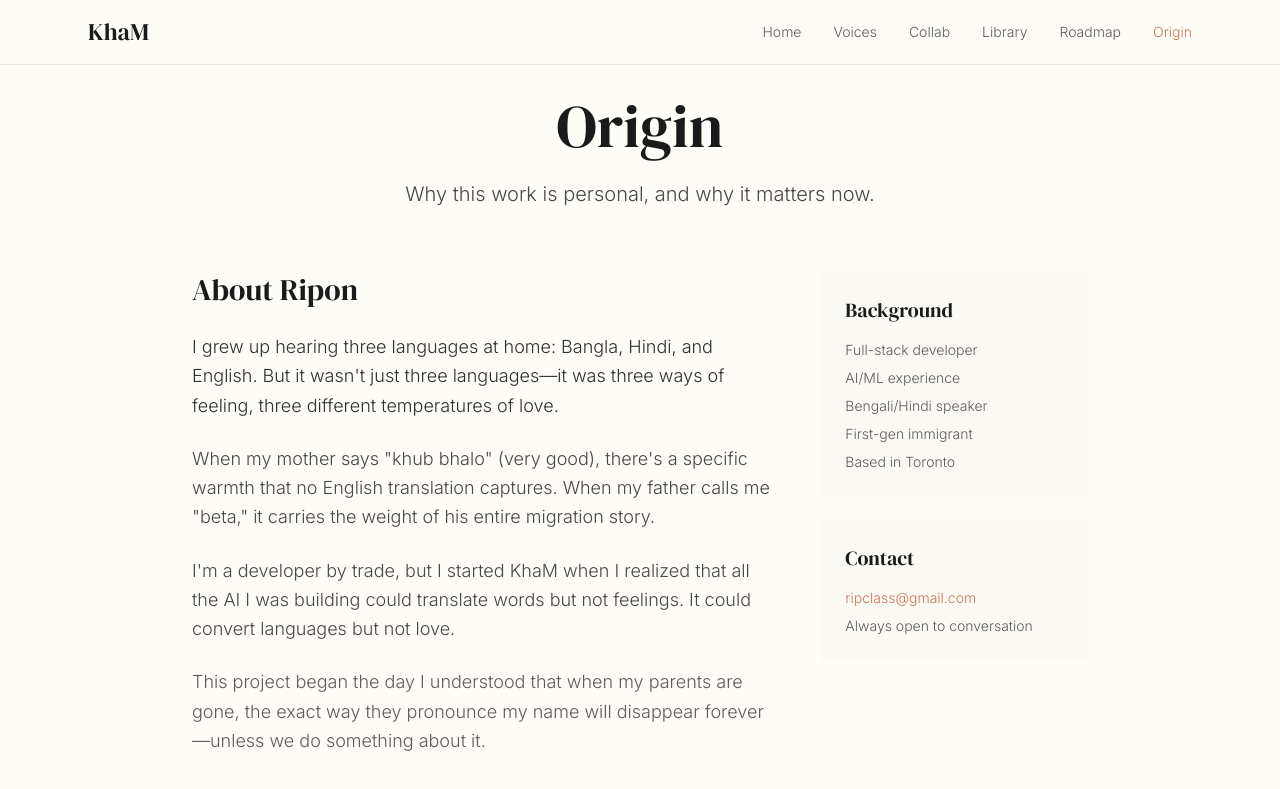
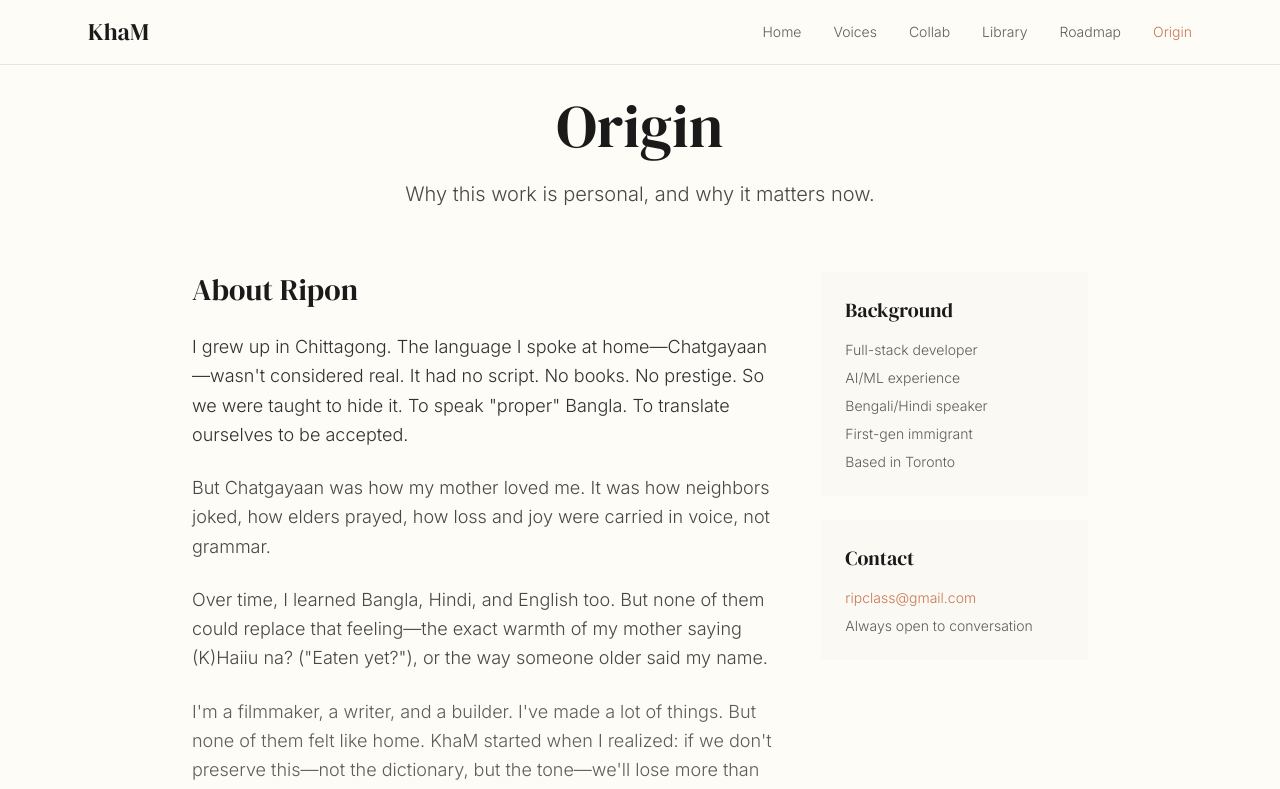
Before and after one commit to ripclass/kham-voice-keepers, a React (Vite) app: page /team in a window 1280 px wide. Shown: the top 789 px of the page. Built offline with nearby package versions, Linux system fonts and the light colour scheme.

Commit message:
Replace "About Ripon" section content
Replaced the content of the "About Ripon" section on the Origin page with the new text provided.

```diff
--- a/src/pages/Team.tsx
+++ b/src/pages/Team.tsx
@@ -1,4 +1,3 @@
-
 import Navigation from "@/components/Navigation";
 
 const Team = () => {
@@ -27,27 +26,25 @@ const Team = () => {
 
                 <div className="space-y-6 text-lg font-light leading-relaxed">
                   <p className="text-ink/90">
-                    I grew up hearing three languages at home: Bangla, Hindi, and English.
-                    But it wasn't just three languages—it was three ways of feeling,
-                    three different temperatures of love.
+                    I grew up in Chittagong. The language I spoke at home—Chatgayaan—wasn't considered real.
+                    It had no script. No books. No prestige. So we were taught to hide it. To speak "proper" Bangla.
+                    To translate ourselves to be accepted.
                   </p>
 
                   <p className="text-ink/80">
-                    When my mother says "khub bhalo" (very good), there's a specific
-                    warmth that no English translation captures. When my father calls
-                    me "beta," it carries the weight of his entire migration story.
+                    But Chatgayaan was how my mother loved me. It was how neighbors joked, how elders prayed,
+                    how loss and joy were carried in voice, not grammar.
                   </p>
 
                   <p className="text-ink/80">
-                    I'm a developer by trade, but I started KhaM when I realized that
-                    all the AI I was building could translate words but not feelings.
-                    It could convert languages but not love.
+                    Over time, I learned Bangla, Hindi, and English too. But none of them could replace that feeling—the
+                    exact warmth of my mother saying (K)Haiiu na? ("Eaten yet?"), or the way someone older said my name.
                   </p>
 
                   <p className="text-ink/70">
-                    This project began the day I understood that when my parents
-                    are gone, the exact way they pronounce my name will disappear
-                    forever—unless we do something about it.
+                    I'm a filmmaker, a writer, and a builder. I've made a lot of things. But none of them felt like home.
+                    KhaM started when I realized: if we don't preserve this—not the dictionary, but the tone—we'll lose more than language.
+                    We'll lose the way we were loved.
                   </p>
                 </div>
               </div>
```
